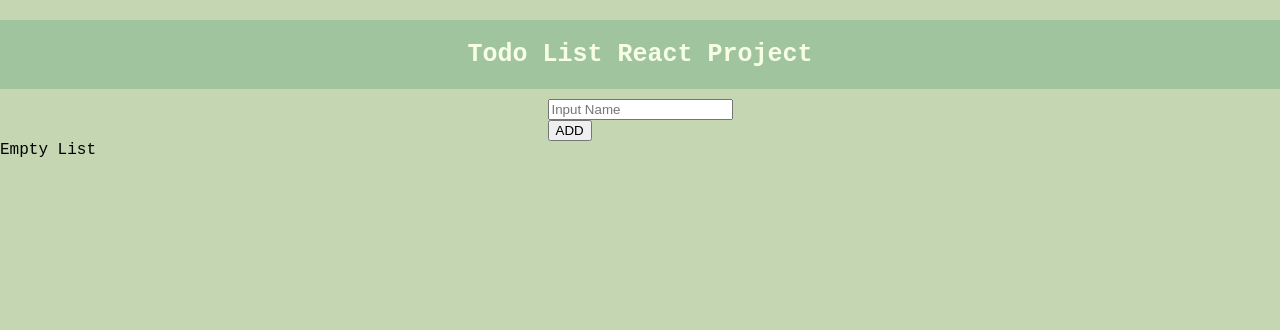
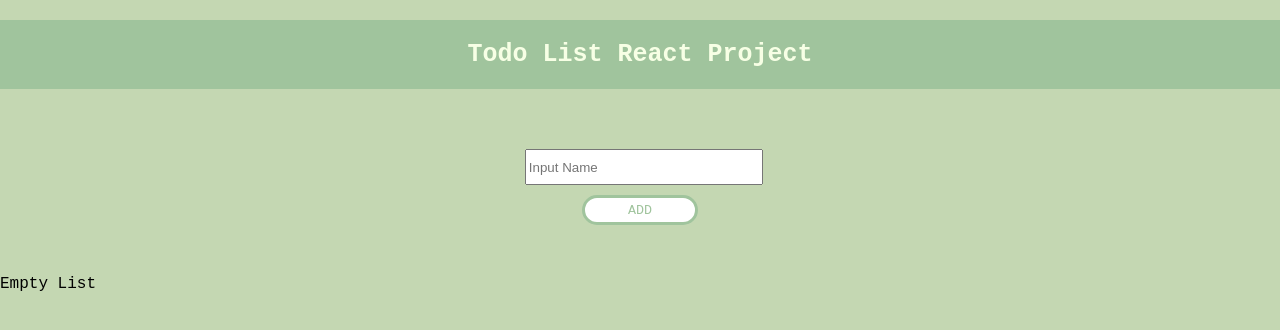
Before and after one commit to coding-jhuunn/todoReactProj, a React (Create React App) app in the folder todoproject/: page / in a window 1280 px wide. Shown: the top 330 px of the page. Built offline with nearby package versions, Linux system fonts and the light colour scheme.

Commit message:
input and button css done

```diff
--- a/todoproject/src/Components/Form.js
+++ b/todoproject/src/Components/Form.js
@@ -17,7 +17,6 @@ const Form = ({itemTodo,setItemTodo,todoList,setTodoList,error,setError,duplicat
         e.preventDefault();
         if(itemTodo.length===0){
             setError(true);
-            console.log("none")
         }
         else if (itemTodo.length>0){
             if(CheckIfExsts(todoList, itemTodo)){
@@ -35,13 +34,20 @@ const Form = ({itemTodo,setItemTodo,todoList,setTodoList,error,setError,duplicat
         <div className={style.divForm}>
             <form onSubmit={handleAddTodo} className={style.mainForm}>
                 <div>
-                    <input  placeholder="Input Name" type="text" onChange={handleChangeInput} value={itemTodo}></input>
+                    <input  placeholder="Input Name"
+                    type="text"
+                    onChange={handleChangeInput}
+                    value={itemTodo}>
+
+                    </input>
                 </div>
-                {error&&itemTodo.length<=0?<label>Input should be not empty.</label>:
-                duplicate?<label>Input is already existing. Try again.</label>:""}
-                <div>
+                {error&&itemTodo.length<=0?<label className={style.labelMessage} >Input should be not empty.</label>:
+                duplicate?<label className={style.labelMessage}>Input is already existing. Try again.</label>:""}
+                <div className={style.divBtn}>
                     <button className={style.formbtn} >ADD</button>
                 </div>
+
+
             </form>
         </div>
     )
--- a/todoproject/src/Components/RenderList.js
+++ b/todoproject/src/Components/RenderList.js
@@ -3,7 +3,7 @@ import PerItemRender from "./PerItemRender";
 const RenderList = ({todoList,setTodoList}) =>{
     return (
         <div>
-            {todoList.length<=0?"Empty List ":todoList.map((index=>
+            {todoList.length<=0?"Empty List":todoList.map((index=>
                 <PerItemRender
                 todoList={todoList}
                 setTodoList={setTodoList}
--- a/todoproject/src/Components/style.module.css
+++ b/todoproject/src/Components/style.module.css
@@ -5,16 +5,21 @@
     margin-top: 20px !important;
     margin-bottom: 10px;
     padding: 20px;
-   color:rgb(247, 255, 229);
+    color:rgb(247, 255, 229);
     background-color: rgb(160, 196, 157);
 }
 
 .divForm{
     display: flex;
     justify-content: center;
+
 }
+.labelMessage{
+    color: rgb(194, 16, 16);
+    font-size: 14px;
 
-/* .mainForm{
+}
+.mainForm{
     width: 18%;
     padding: 50px;
     font-size: large;
@@ -22,8 +27,17 @@
     font-weight: bold;
 
 }
+input{
+    height: 30px;
+    width: 100%;
+}
+.divBtn{
+    display: flex;
+    justify-content: center;
+}
 .formbtn{
-    width: 100%;
+    height: 30px;
+    width: 50%;
     font-family: 'Courier New', Courier, monospace;
     color: rgb(160, 196, 157);
     border: 3px  solid rgb(160, 196, 157);
@@ -34,4 +48,4 @@
 .formbtn:hover{
     color: black;
     background-color: rgb(247, 255, 229);
-} */
+}
```
